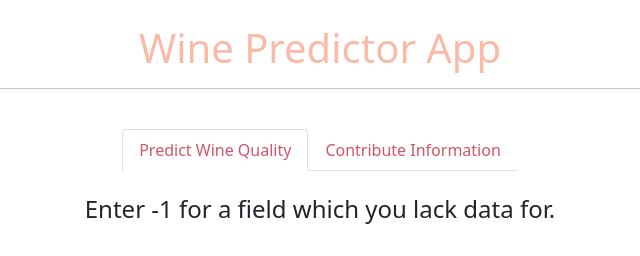
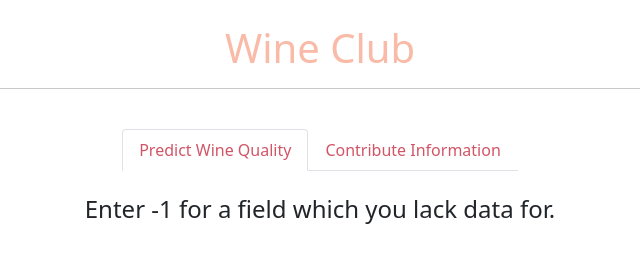
Before and after one commit to epiccrash/wine-predictor-app, a Flask app: page / in a window 1280 px wide. Shown: the top 256 px of the page, without its empty margins (320-960 px from the left). Run offline with Flask 2, Linux system fonts and the light colour scheme.

Commit message:
Name change

```diff
--- a/application/templates/index.html
+++ b/application/templates/index.html
@@ -49,13 +49,13 @@
 </style>
 
 <head>
-    <title>Wine Prediction App</title>
+    <title>Wine Club</title>
 </head>
 
 <body>
     <div class="container">
         <br>
-        <h1 style="color:rgb(249, 187, 167);text-align:center">Wine Predictor App</h1>
+        <h1 style="color:rgb(249, 187, 167);text-align:center">Wine Club</h1>
         <hr>
 
         <br>
```
